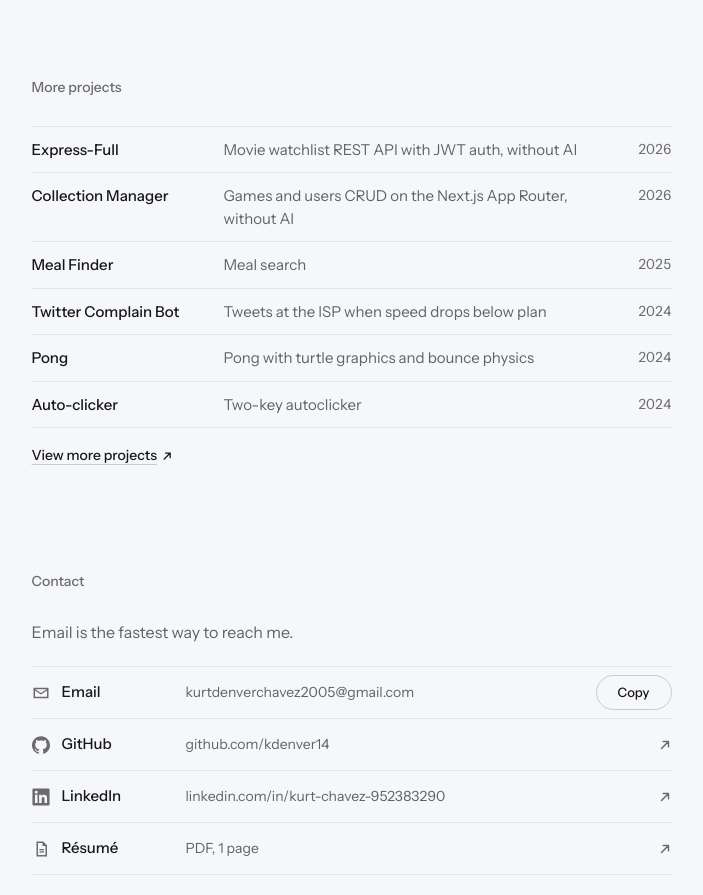
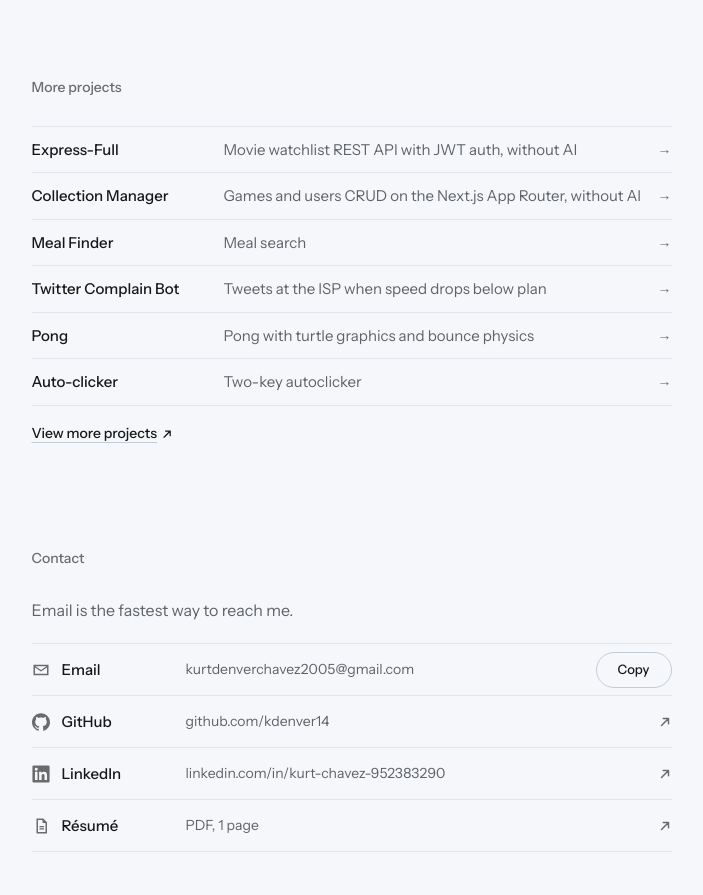
Before and after one commit to kdenver14/personal-portfolio, a Next.js app: page / in a window 1280 px wide. Shown: the part 3160-4055 px from the top of the page, without its empty margins (281-984 px from the left). Built offline with nearby package versions, Linux system fonts and the light colour scheme.

Commit message:
feat: More projects show no year either
Each row ends in an arrow that darkens and nudges on hover, like the
featured rows, and the pop-ups drop the year. The unused created date
goes from the project data.

Co-Authored-By: Claude Opus 5.5 <noreply@anthropic.com>

```diff
--- a/src/app/globals.css
+++ b/src/app/globals.css
@@ -486,12 +486,6 @@
 
   /* ---------- Projects: rows ---------- */
 
-  .project-year {
-    flex: none;
-    font-size: 0.875rem;
-    color: var(--color-ink-2);
-  }
-
   .status-preview {
     font-size: 0.875rem;
     color: var(--color-blue);
@@ -1987,8 +1981,7 @@
 
   /* ---------- More projects ---------- */
 
-  /* Quieter than the featured rows: a name, one line and the year, which gives way to an arrow on hover. The row
-     itself is under List rows. */
+  /* Quieter than the featured rows: a name, one line and an arrow. The row itself is under List rows. */
   .more {
     border-top: 1px solid var(--color-line);
   }
@@ -2009,55 +2002,27 @@
     text-decoration-color: transparent;
   }
 
-  .more-year {
-    position: relative;
-    display: inline-flex;
-    justify-content: flex-end;
+  .more-arrow {
     grid-row: 1;
     grid-column: 2;
+    justify-self: end;
     font-size: 0.875rem;
     color: var(--color-ink-3);
-  }
-
-  .more-year-text,
-  .more-arrow {
     transition:
-      opacity var(--t-fast) var(--ease-out),
+      color var(--t-fast) var(--ease-out),
       transform var(--t-fast) var(--ease-out);
   }
 
-  .more-arrow {
-    position: absolute;
-    right: 0;
+  .more-item:hover .more-arrow,
+  .more-item:has(.more-name:focus-visible) .more-arrow {
     color: var(--color-ink);
-    opacity: 0;
-    transform: translate(-4px, 4px);
-  }
-
-  .more-item:has(.more-name:focus-visible) .more-year-text {
-    opacity: 0;
-    transform: translateY(-4px);
-  }
-
-  .more-item:has(.more-name:focus-visible) .more-arrow {
-    opacity: 1;
-    transform: none;
+    transform: translateX(3px);
   }
 
   /* Hover only where a pointer can hover, so a tap on a phone doesn't leave a row stuck tinted. */
   @media (hover: hover) {
     .more-item:hover .more-name {
       text-decoration-color: transparent;
-    }
-
-    .more-item:hover .more-year-text {
-      opacity: 0;
-      transform: translateY(-4px);
-    }
-
-    .more-item:hover .more-arrow {
-      opacity: 1;
-      transform: none;
     }
   }
 
@@ -2081,7 +2046,7 @@
       font-size: 0.9375rem;
     }
 
-    .more-year {
+    .more-arrow {
       grid-column: 3;
     }
   }
--- a/src/components/more-project-detail.tsx
+++ b/src/components/more-project-detail.tsx
@@ -1,6 +1,6 @@
 import type { Project, Replay } from "@/domain/datasheet";
 import { OWNER } from "@/content/profile";
-import { formatYear, repoUrl } from "@/lib/format";
+import { repoUrl } from "@/lib/format";
 import { ReplayFigure } from "./replay-player";
 
 /** A More project's pop-up: what it is, a short replay of it running, and its source. */
@@ -11,7 +11,6 @@ export function MoreProjectDetail({ project, replay }: { project: Project; repla
         <h2 id={`${replay.id}-title`} className="detail-title">
           {project.name}
         </h2>
-        <span className="project-year tabular">{formatYear(project.created)}</span>
       </header>
       <p className="detail-text">{project.function}</p>
       <ReplayFigure replay={replay} />
--- a/src/components/more-projects.tsx
+++ b/src/components/more-projects.tsx
@@ -2,7 +2,6 @@ import { FEATURED } from "@/content/featured";
 import { GITHUB_REPOS_URL } from "@/content/profile";
 import { PROJECTS } from "@/content/projects";
 import { replayFor } from "@/content/replays";
-import { formatYear } from "@/lib/format";
 import { LinkArrow } from "./link-arrow";
 import { MoreProjectDetail } from "./more-project-detail";
 import { ProjectDialog } from "./project-dialog";
@@ -13,7 +12,7 @@ const MORE = PROJECTS.filter((project) => !FEATURED_REPOS.has(project.repo)).map
   replay: replayFor(project.repo),
 }));
 
-/** Six more repos as rows, each opening a replay pop-up; on hover the year gives way to an arrow. The rest are on GitHub. */
+/** Six more repos as rows, each opening a replay pop-up. The rest are on GitHub. */
 export function MoreProjects() {
   return (
     <>
@@ -24,11 +23,8 @@ export function MoreProjects() {
               {project.name}
             </a>
             <span className="more-desc">{project.function}</span>
-            <span className="more-year tabular">
-              <span className="more-year-text">{formatYear(project.created)}</span>
-              <span className="more-arrow" aria-hidden="true">
-                →
-              </span>
+            <span className="more-arrow" aria-hidden="true">
+              →
             </span>
           </li>
         ))}
--- a/src/content/projects.ts
+++ b/src/content/projects.ts
@@ -5,16 +5,16 @@ import type { Project, ProjectStatus } from "@/domain/datasheet";
  * which has a replay. Everything else is one link away on GitHub.
  */
 export const PROJECTS: readonly Project[] = [
-  { repo: "uptime-monitor", name: "uptime-monitor", function: "Website uptime monitor, in development", language: "TypeScript", created: "2026-08" },
-  { repo: "Hand-Gesture-Control-Keras-Project", name: "Hand Gesture Control", function: "Gesture-driven mouse, volume and drawing", language: "Python", created: "2026-02" },
-  { repo: "Express-Full", name: "Express-Full", function: "Movie watchlist REST API with JWT auth, without AI", language: "TypeScript", created: "2026-02" },
-  { repo: "Collection-Manager", name: "Collection Manager", function: "Games and users CRUD on the Next.js App Router, without AI", language: "TypeScript", created: "2026-01" },
-  { repo: "Meal-Finder", name: "Meal Finder", function: "Meal search", language: "TypeScript", created: "2025-04" },
-  { repo: "Data-Structure-and-Algorithms-implementation-", name: "DSA implementations", function: "Data structures and algorithms, by hand", language: "C++", created: "2024-08" },
-  { repo: "Twitter-Complain-Bot", name: "Twitter Complain Bot", function: "Tweets at the ISP when speed drops below plan", language: "Python", created: "2024-08" },
-  { repo: "pong-game", name: "Pong", function: "Pong with turtle graphics and bounce physics", language: "Python", created: "2024-03" },
-  { repo: "Int-as-integer-data_type", name: "Int wrapper", function: "Operator-overloaded integer type", language: "C++", created: "2024-03" },
-  { repo: "auto-clicker", name: "Auto-clicker", function: "Two-key autoclicker", language: "C++", created: "2024-03" },
+  { repo: "uptime-monitor", name: "uptime-monitor", function: "Website uptime monitor, in development", language: "TypeScript" },
+  { repo: "Hand-Gesture-Control-Keras-Project", name: "Hand Gesture Control", function: "Gesture-driven mouse, volume and drawing", language: "Python" },
+  { repo: "Express-Full", name: "Express-Full", function: "Movie watchlist REST API with JWT auth, without AI", language: "TypeScript" },
+  { repo: "Collection-Manager", name: "Collection Manager", function: "Games and users CRUD on the Next.js App Router, without AI", language: "TypeScript" },
+  { repo: "Meal-Finder", name: "Meal Finder", function: "Meal search", language: "TypeScript" },
+  { repo: "Data-Structure-and-Algorithms-implementation-", name: "DSA implementations", function: "Data structures and algorithms, by hand", language: "C++" },
+  { repo: "Twitter-Complain-Bot", name: "Twitter Complain Bot", function: "Tweets at the ISP when speed drops below plan", language: "Python" },
+  { repo: "pong-game", name: "Pong", function: "Pong with turtle graphics and bounce physics", language: "Python" },
+  { repo: "Int-as-integer-data_type", name: "Int wrapper", function: "Operator-overloaded integer type", language: "C++" },
+  { repo: "auto-clicker", name: "Auto-clicker", function: "Two-key autoclicker", language: "C++" },
 ];
 
 export const STATUS_LABEL = {
--- a/src/domain/datasheet.ts
+++ b/src/domain/datasheet.ts
@@ -35,8 +35,6 @@ export interface Project {
   name: string;
   function: string;
   language: string;
-  /** "YYYY-MM" the repository was created. */
-  created: string;
 }
 
 /** A monochrome logo drawn from one SVG path. */
```
Also changed, not shown: .impeccable/design.json, 2 other files (tests, documents, lock files or other folders).
